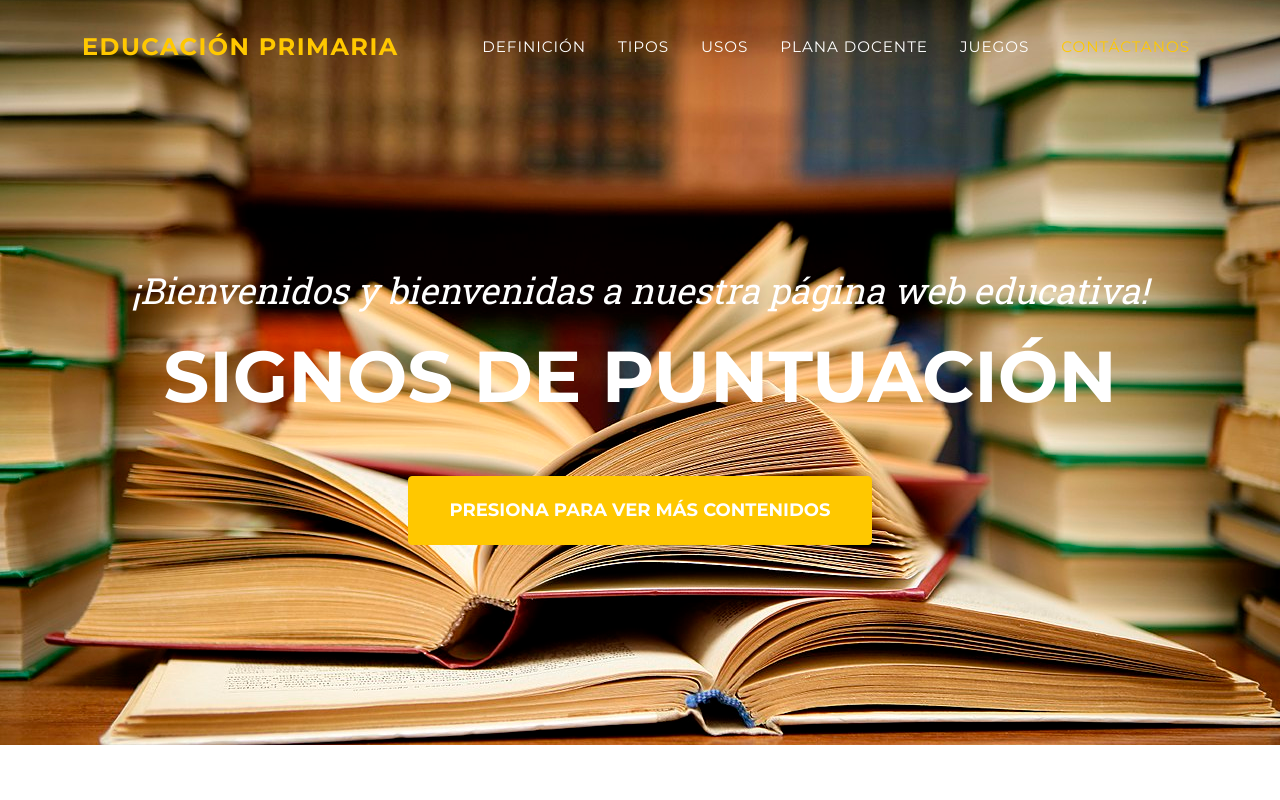
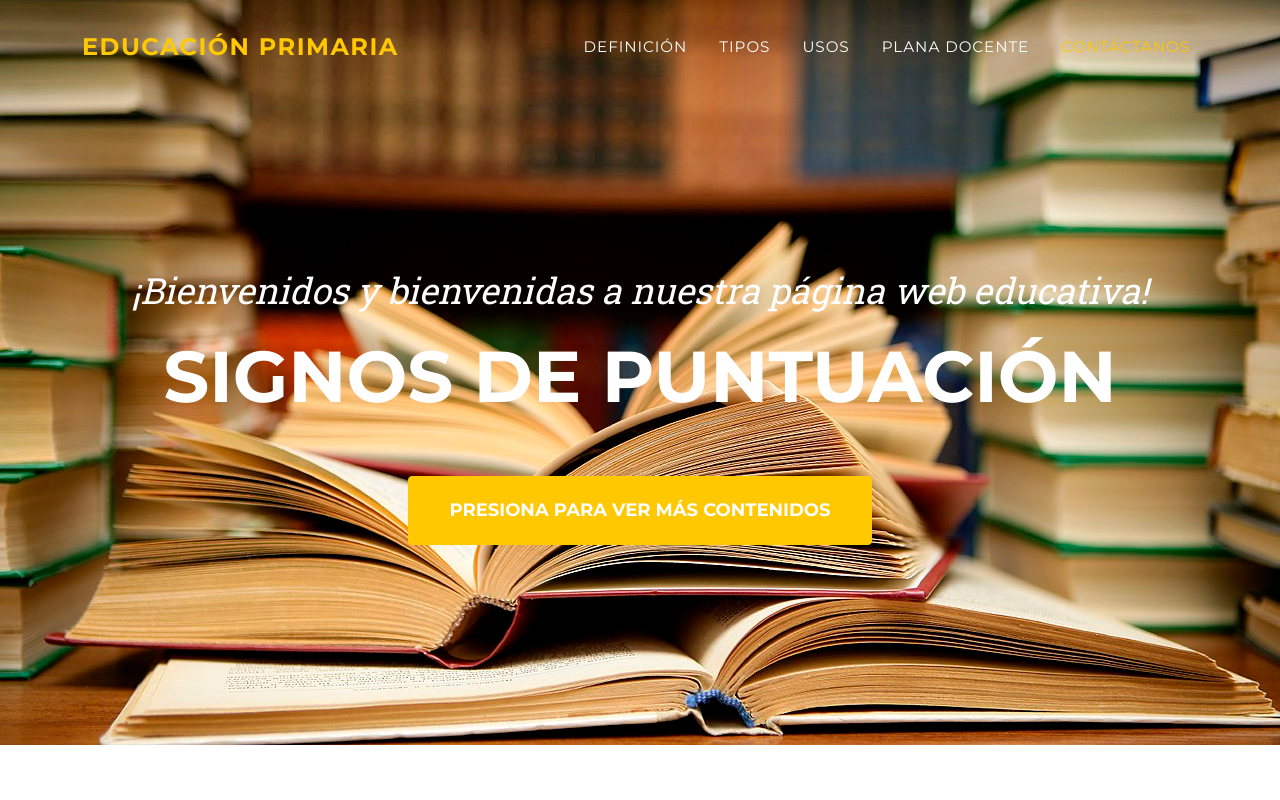
Before and after one commit to BRENDABLAS/PROFESORASONLINE, a plain HTML site: page index.html in a window 1280 px wide. Shown: the top 800 px of the page. Drawn offline with nearby package versions, Linux system fonts and the light colour scheme.

Commit message:
Update index.html

```diff
--- a/index.html
+++ b/index.html
@@ -31,7 +31,6 @@
                         <li class="nav-item"><a class="nav-link" href="#portfolio">TIPOS</a></li>
                         <li class="nav-item"><a class="nav-link" href="#about">USOS</a></li>
                         <li class="nav-item"><a class="nav-link" href="#team">PLANA DOCENTE</a></li>
-                        <li class="nav-item"><a class="nav-link" href="#team">JUEGOS</a></li>
                         <li class="nav-item"><a class="nav-link" href="#contact">CONTÁCTANOS</a></li>
                     </ul>
                 </div>
```
